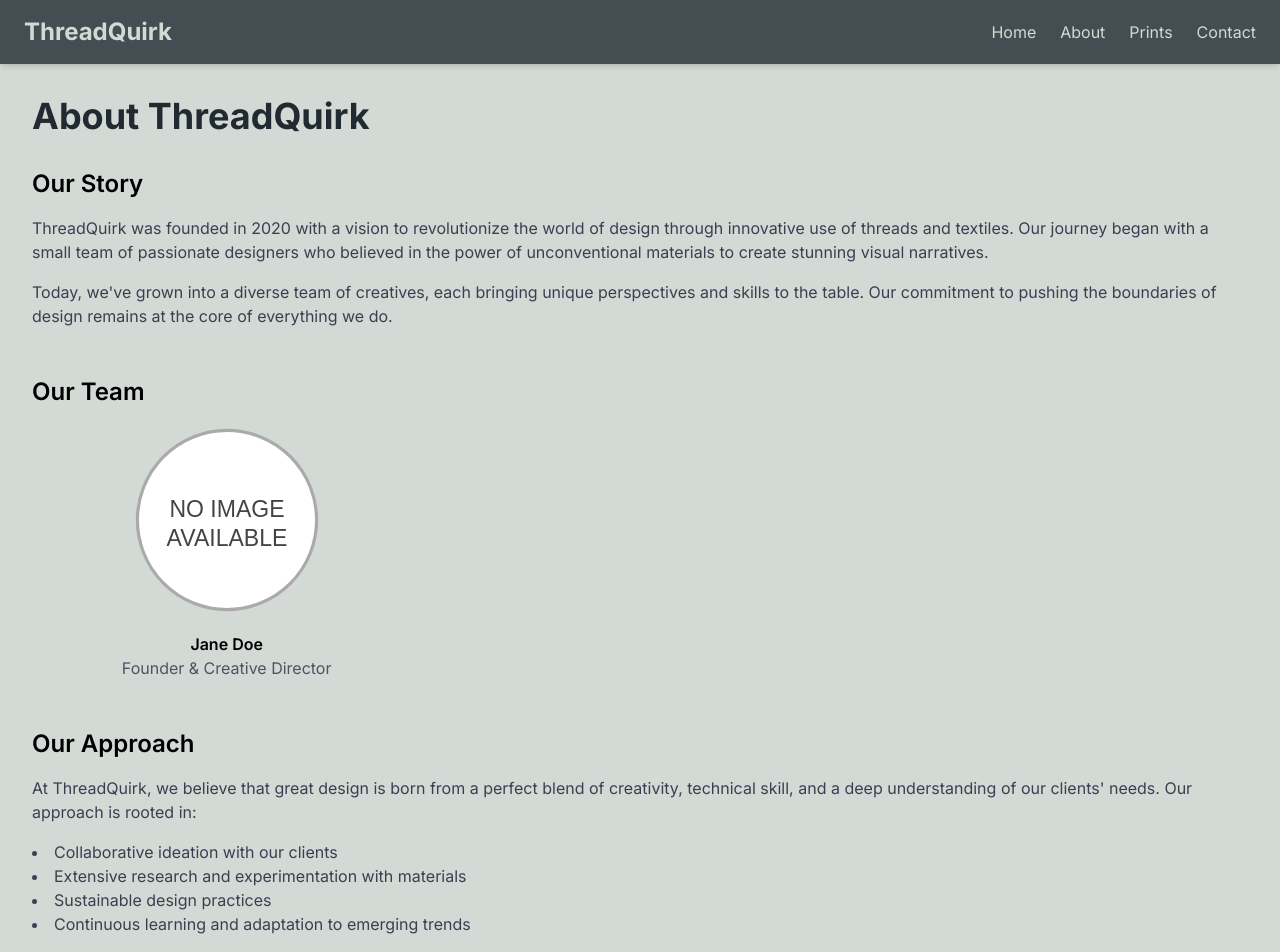
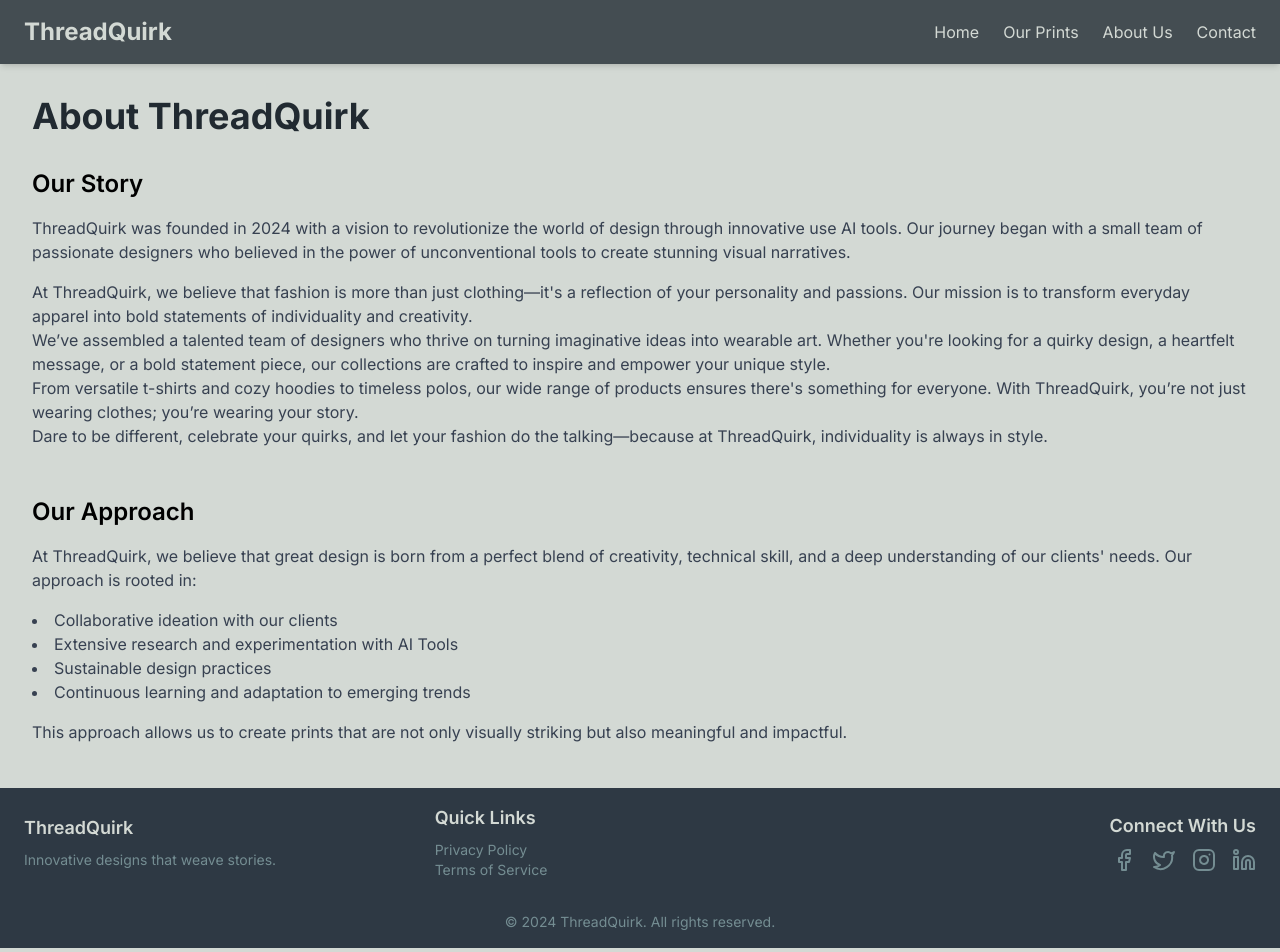
Before and after one commit to biggora/design-studio, a Next.js app: page /about in a window 1280 px wide. Shown: the top 952 px of the page. Built offline with nearby package versions, Linux system fonts and the light colour scheme.

Commit message:
update about us page

```diff
--- a/app/about/page.tsx
+++ b/app/about/page.tsx
@@ -1,8 +1,6 @@
 "use client";
 
 import { Helmet } from "react-helmet-async";
-import Image from "next/image";
-import NoImagesAvailable from "../../static/images/no_image_available.svg";
 
 export default function About() {
   return (
@@ -19,7 +17,7 @@ export default function About() {
         />
       </Helmet>
 
-      <div className="container mx-auto px-4 sm:px-6 lg:px-8 py-8">
+      <div className="container mx-auto px-4 sm:px-6 lg:px-8 py-8 pb-3">
         <h1 className="text-4xl font-bold mb-8 text-[#212A31]">
           About ThreadQuirk
         </h1>
@@ -27,38 +25,54 @@ export default function About() {
         <section className="mb-12">
           <h2 className="text-2xl font-semibold mb-4">Our Story</h2>
           <p className="text-gray-700 mb-4">
-            ThreadQuirk was founded in 2020 with a vision to revolutionize the
-            world of design through innovative use of threads and textiles. Our
-            journey began with a small team of passionate designers who believed
-            in the power of unconventional materials to create stunning visual
-            narratives.
+            ThreadQuirk was founded in 2024 with a vision to revolutionize the
+            world of design through innovative use AI tools. Our journey began
+            with a small team of passionate designers who believed in the power
+            of unconventional tools to create stunning visual narratives.
           </p>
           <p className="text-gray-700">
-            Today, we&apos;ve grown into a diverse team of creatives, each
-            bringing unique perspectives and skills to the table. Our commitment
-            to pushing the boundaries of design remains at the core of
-            everything we do.
+            At ThreadQuirk, we believe that fashion is more than just
+            clothing—it's a reflection of your personality and passions. Our
+            mission is to transform everyday apparel into bold statements of
+            individuality and creativity.
+          </p>
+          <p className="text-gray-700">
+            We’ve assembled a talented team of designers who thrive on turning
+            imaginative ideas into wearable art. Whether you're looking for a
+            quirky design, a heartfelt message, or a bold statement piece, our
+            collections are crafted to inspire and empower your unique style.
+          </p>
+          <p className="text-gray-700">
+            From versatile t-shirts and cozy hoodies to timeless polos, our wide
+            range of products ensures there's something for everyone. With
+            ThreadQuirk, you’re not just wearing clothes; you’re wearing your
+            story.
+          </p>
+          <p className="text-gray-700">
+            Dare to be different, celebrate your quirks, and let your fashion do
+            the talking—because at ThreadQuirk, individuality is always in
+            style.
           </p>
         </section>
 
-        <section className="mb-12">
-          <h2 className="text-2xl font-semibold mb-4">Our Team</h2>
-          <div className="grid grid-cols-1 md:grid-cols-3 gap-6">
-            {/* Add team member cards here */}
-            <div className="text-center">
-              <Image
-                alt="Team Member"
-                src={NoImagesAvailable}
-                className="w-48 h-48 rounded-full mx-auto mb-4"
-              />
-              <h3 className="font-semibold">Jane Doe</h3>
-              <p className="text-gray-600">Founder & Creative Director</p>
-            </div>
-            {/* Repeat for other team members */}
-          </div>
-        </section>
+        {/*<section className="mb-12">*/}
+        {/*  <h2 className="text-2xl font-semibold mb-4">Our Team</h2>*/}
+        {/*  <div className="grid grid-cols-1 md:grid-cols-3 gap-6">*/}
+        {/*    /!* Add team member cards here *!/*/}
+        {/*    <div className="text-center">*/}
+        {/*      <Image*/}
+        {/*        alt="Team Member"*/}
+        {/*        src={NoImagesAvailable}*/}
+        {/*        className="w-48 h-48 rounded-full mx-auto mb-4"*/}
+        {/*      />*/}
+        {/*      <h3 className="font-semibold">Jane Doe</h3>*/}
+        {/*      <p className="text-gray-600">Founder & Creative Director</p>*/}
+        {/*    </div>*/}
+        {/*    /!* Repeat for other team members *!/*/}
+        {/*  </div>*/}
+        {/*</section>*/}
 
-        <section>
+        <section className="pb-3">
           <h2 className="text-2xl font-semibold mb-4">Our Approach</h2>
           <p className="text-gray-700 mb-4">
             At ThreadQuirk, we believe that great design is born from a perfect
@@ -67,11 +81,11 @@ export default function About() {
           </p>
           <ul className="list-disc list-inside text-gray-700 mb-4">
             <li>Collaborative ideation with our clients</li>
-            <li>Extensive research and experimentation with materials</li>
+            <li>Extensive research and experimentation with AI Tools</li>
             <li>Sustainable design practices</li>
             <li>Continuous learning and adaptation to emerging trends</li>
           </ul>
-          <p className="text-gray-700">
+          <p className="text-gray-700 pb-5">
             This approach allows us to create prints that are not only visually
             striking but also meaningful and impactful.
           </p>
--- a/app/components/Footer.tsx
+++ b/app/components/Footer.tsx
@@ -1,4 +1,5 @@
 import Link from "next/link";
+import { Facebook, Twitter, Instagram, Linkedin } from "lucide-react";
 
 export default function Footer() {
   return (
@@ -35,7 +36,42 @@ export default function Footer() {
           <div className="w-full md:w-1/3 mt-4 md:mt-0 text-center md:text-right">
             <h4 className="text-lg font-semibold mb-2">Connect With Us</h4>
             <div className="flex justify-center md:justify-end space-x-4">
-              {/* Add social media icons/links here */}
+              <a
+                href="https://facebook.com"
+                target="_blank"
+                rel="noopener noreferrer"
+                className="text-[#748D92] hover:text-[#D3D9D4] transition-colors"
+              >
+                <Facebook size={24} />
+                <span className="sr-only">Facebook</span>
+              </a>
+              <a
+                href="https://twitter.com"
+                target="_blank"
+                rel="noopener noreferrer"
+                className="text-[#748D92] hover:text-[#D3D9D4] transition-colors"
+              >
+                <Twitter size={24} />
+                <span className="sr-only">Twitter</span>
+              </a>
+              <a
+                href="https://instagram.com"
+                target="_blank"
+                rel="noopener noreferrer"
+                className="text-[#748D92] hover:text-[#D3D9D4] transition-colors"
+              >
+                <Instagram size={24} />
+                <span className="sr-only">Instagram</span>
+              </a>
+              <a
+                href="https://linkedin.com"
+                target="_blank"
+                rel="noopener noreferrer"
+                className="text-[#748D92] hover:text-[#D3D9D4] transition-colors"
+              >
+                <Linkedin size={24} />
+                <span className="sr-only">LinkedIn</span>
+              </a>
             </div>
           </div>
         </div>
--- a/app/components/Header.tsx
+++ b/app/components/Header.tsx
@@ -15,16 +15,10 @@ export default function Header() {
             Home
           </Link>
           <Link
-            href="/about"
-            className="text-[#D3D9D4] hover:text-[#748D92] transition-colors"
-          >
-            About
-          </Link>
-          <Link
             href="/prints"
             className="text-[#D3D9D4] hover:text-[#748D92] transition-colors"
           >
-            Prints
+            Our Prints
           </Link>
           {/*<Link*/}
           {/*  href="/services"*/}
@@ -32,6 +26,12 @@ export default function Header() {
           {/*>*/}
           {/*  Services*/}
           {/*</Link>*/}
+          <Link
+            href="/about"
+            className="text-[#D3D9D4] hover:text-[#748D92] transition-colors"
+          >
+            About Us
+          </Link>
           <Link
             href="/contact"
             className="text-[#D3D9D4] hover:text-[#748D92] transition-colors"
--- a/app/contact/page.tsx
+++ b/app/contact/page.tsx
@@ -91,7 +91,7 @@ export default function Contact() {
           <div className="space-y-4">
             <div className="flex items-center text-[#212A31]">
               <Mail className="mr-2" size={20} />
-              <span>info@threadquirk.com</span>
+              <span>info@threadquirk.lv</span>
             </div>
             <div className="flex items-center text-[#212A31]">
               <Phone className="mr-2" size={20} />
--- a/app/privacy-policy/page.tsx
+++ b/app/privacy-policy/page.tsx
@@ -3,7 +3,7 @@ export default function PrivacyPolicy() {
     <div className="container mx-auto px-6 py-12">
       <h1 className="text-4xl font-bold mb-8 text-[#212A31]">Privacy Policy</h1>
       <div className="prose prose-lg max-w-none text-[#212A31]">
-        <p className="mb-4">Effective Date: [Insert Date]</p>
+        <p className="mb-4">Effective Date: Nov 30, 2024</p>
 
         <h2 className="text-2xl font-semibold mt-8 mb-4">1. Introduction</h2>
         <p>
@@ -11,7 +11,7 @@ export default function PrivacyPolicy() {
           &quot;our&quot;, &quot;us&quot;). We are committed to protecting your
           personal information and your right to privacy. This Privacy Policy
           explains how we collect, use, disclose, and safeguard your information
-          when you visit our website [www.threadquirk.com], use our services, or
+          when you visit our website [www.threadquirk.lv], use our services, or
           engage with us in other ways. Please read this policy carefully to
           understand our practices regarding your personal information.
         </p>
```
Also changed, not shown: app/terms-of-service/page.tsx (+5 -6 lines).
